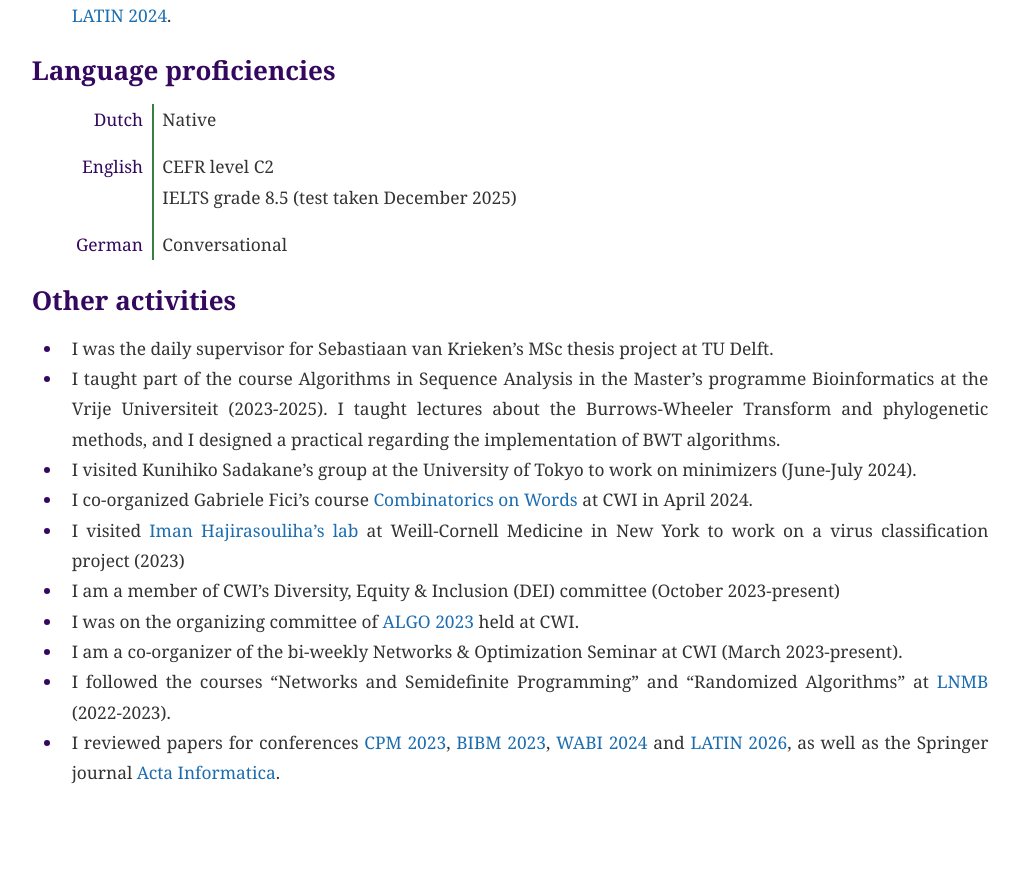
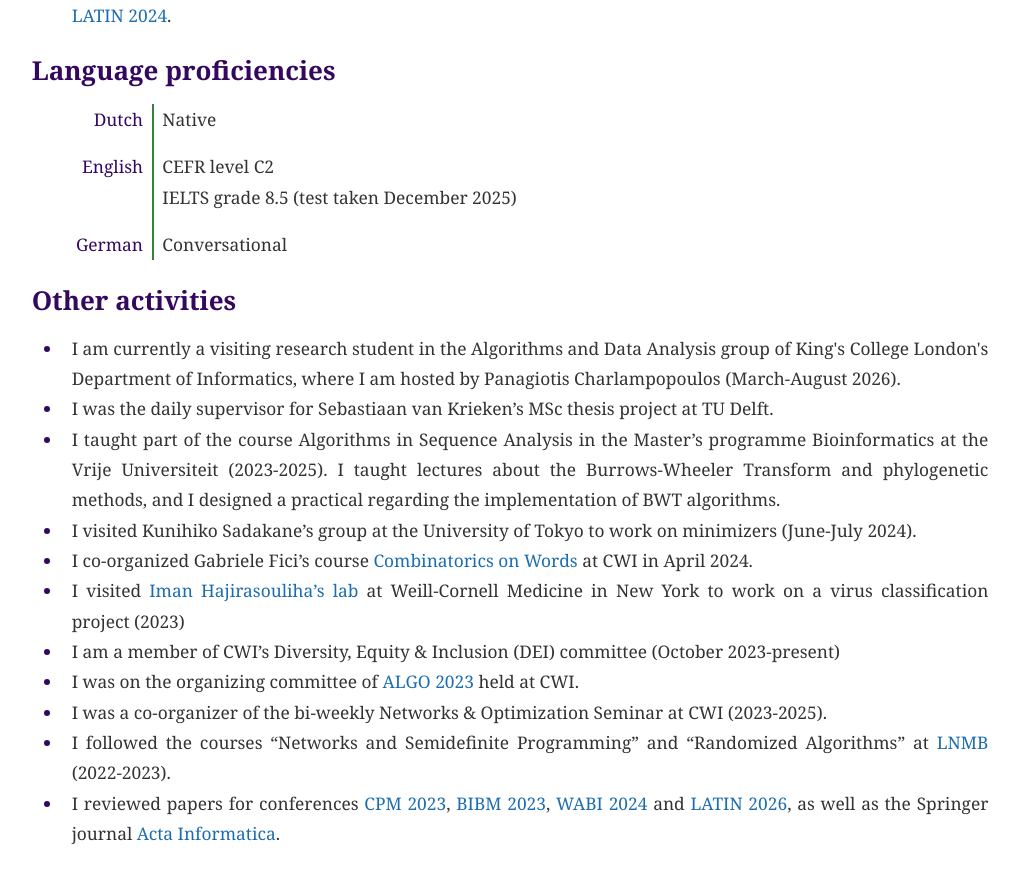
Before and after one commit to arfie/arfie.github.io, a Jekyll site: the page built from cv.html, in a window 1280 px wide and 900 px high, scrolled down 1182 px. Shown: the top 884 px of the window, without its empty margins (130-1150 px from the left). Built offline with Jekyll 4.4.1, drawn with Linux system fonts in a browser that asks for light colours; before the commit the page ends 2022 px from its top, so only the background shows below that.

Commit message:
update cv

```diff
--- a/cv.html
+++ b/cv.html
@@ -76,6 +76,7 @@ permalink: /cv/
 
 <h2>Other activities</h2>
 <ul>
+    <li>I am currently a visiting research student in the Algorithms and Data Analysis group of King's College London's Department of Informatics, where I am hosted by Panagiotis Charlampopoulos (March-August 2026).</li>
     <li>I was the daily supervisor for Sebastiaan van Krieken&rsquo;s MSc thesis project at TU Delft.</li>
     <li>I taught part of the course Algorithms in Sequence Analysis in the Master&rsquo;s programme Bioinformatics at the Vrije Universiteit (2023-2025). I taught lectures about the Burrows-Wheeler Transform and phylogenetic methods, and I designed a practical regarding the implementation of BWT algorithms.</li>
     <li>I visited Kunihiko Sadakane&rsquo;s group at the University of Tokyo to work on minimizers (June-July 2024).</li>
@@ -83,7 +84,7 @@ permalink: /cv/
     <li>I visited <a href="https://physiology.med.cornell.edu/faculty/hajirasouliha/lab/index.html" target="_blank">Iman Hajirasouliha&rsquo;s lab</a> at Weill-Cornell Medicine in New York to work on a virus classification project (2023)</li>
     <li>I am a member of CWI&rsquo;s Diversity, Equity &amp; Inclusion (DEI) committee (October 2023-present)</li>
     <li>I was on the organizing committee of <a href="https://algo-conference.org/2023/" target="_blank">ALGO 2023</a> held at CWI.</li>
-    <li>I am a co-organizer of the bi-weekly Networks &amp; Optimization Seminar at CWI (March 2023-present).</li>
+    <li>I was a co-organizer of the bi-weekly Networks &amp; Optimization Seminar at CWI (2023-2025).</li>
     <li>I followed the courses &ldquo;Networks and Semidefinite Programming&rdquo; and &ldquo;Randomized Algorithms&rdquo; at <a href="https://lnmb.nl" target="_blank">LNMB</a> (2022-2023).</li>
     <li>I reviewed papers for conferences <a href="https://cpm2023.u-pem.fr/" target="_blank">CPM 2023</a>, <a href="https://bidma.cpsc.ucalgary.ca/IEEE-BIBM-2023/" target="_blank">BIBM 2023</a>, <a href="https://algo-conference.org/2024/wabi/" target="_blank">WABI 2024</a> and <a href="https://latin2026.ufsc.br/" target="_blank">LATIN 2026</a>, as well as the Springer journal <a href="https://link.springer.com/journal/236" target="_blank">Acta Informatica</a>.</li>
 </ul>
```
